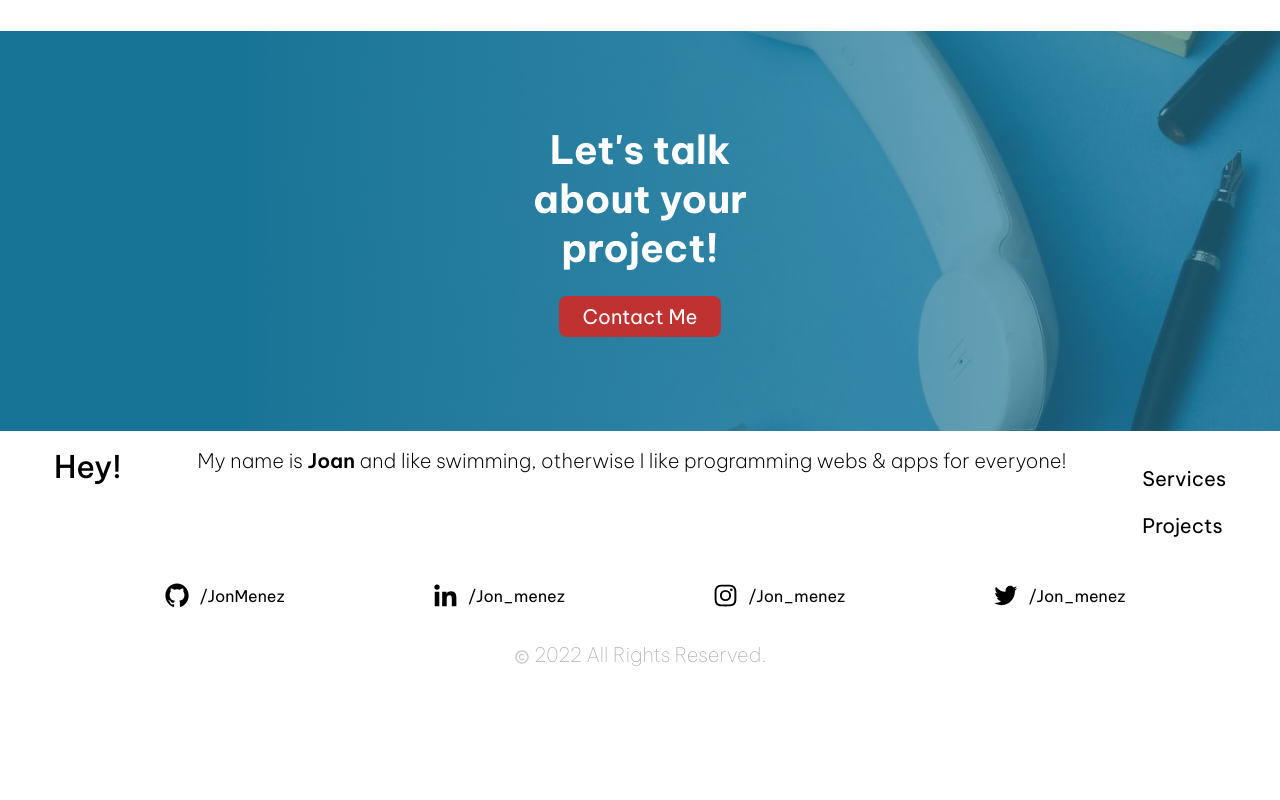
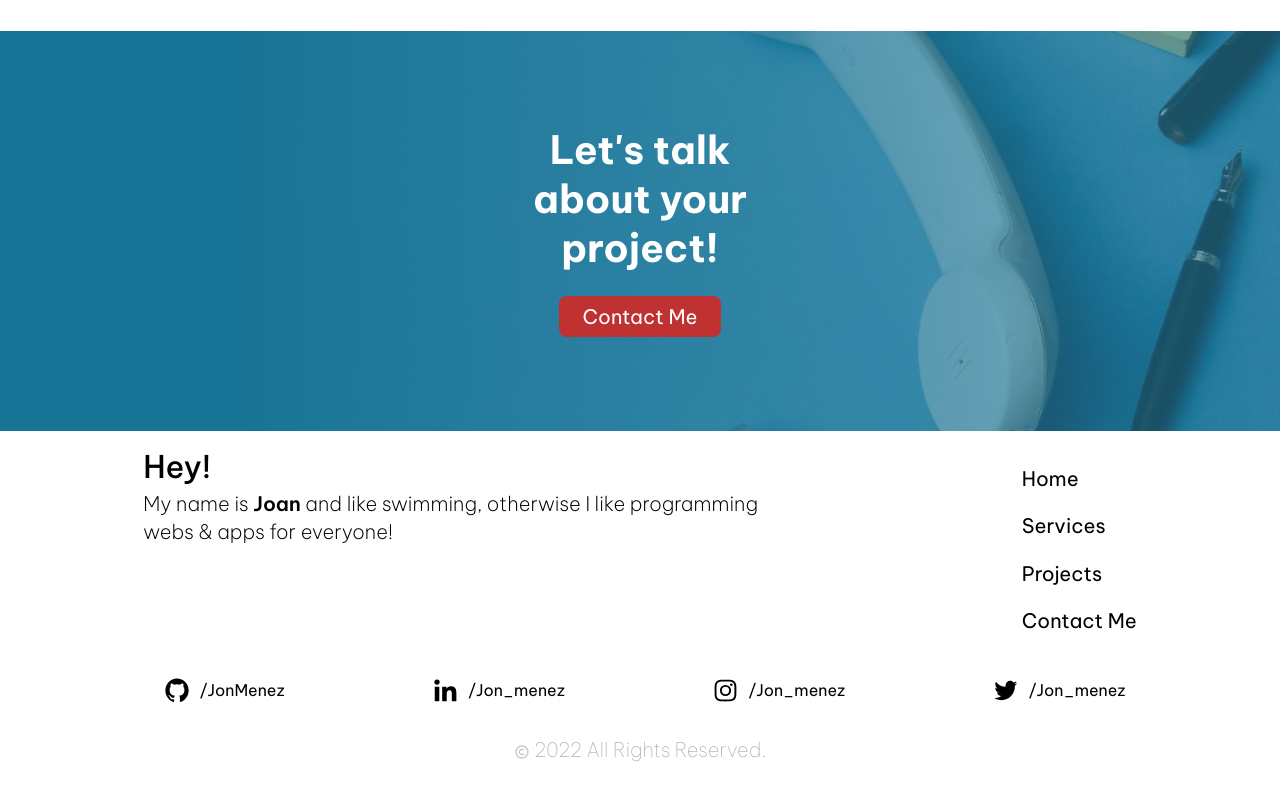
Before and after one commit to JonMenez/landing-page-giDev, a React app: page / in a window 1280 px wide. Shown: the part 2936-3736 px from the top of the page. Before the commit the page ends 3651 px from the top, so only its background shows below. Built offline with nearby package versions, Linux system fonts and the light colour scheme.

Commit message:
[ADD] footer navigation links

```diff
--- /dev/null
+++ b/src/components/NavbarFooter.jsx
@@ -0,0 +1,19 @@
+import * as React  from 'react';
+import { Link }    from 'react-router-dom'
+import '@styles/navBar.scss'
+
+const NavbarFooter = (props) => {
+
+    return (
+        <nav className='footer__navBar'>
+          <ul className='footer__list'>
+              <li className='footer__item'><Link className='footer__links' to="/">Home</Link></li>
+              <li className='footer__item'><Link className='footer__links' to="#">Services</Link></li>
+              <li className='footer__item'><Link className='footer__links' to="/projects">Projects</Link></li>
+              <li className='footer__item'><Link className='footer__links' to="/contact">Contact Me</Link></li>
+          </ul>
+        </nav>
+    )
+}
+
+export default NavbarFooter
--- a/src/containers/Feedback.jsx
+++ b/src/containers/Feedback.jsx
@@ -18,6 +18,12 @@ const Feedback = () => {
          tag="div"
          navigation
          pagination={{ clickable: true }}
+        //  breakpoints= {{
+        //     765: {
+        //       slidesPerView: 2,
+        //       spaceBetween: 5,
+        //     }}
+        // }
            >
             <SwiperSlide><FeedCard/></SwiperSlide>
             <SwiperSlide><FeedCard/></SwiperSlide>
--- a/src/containers/Footer.jsx
+++ b/src/containers/Footer.jsx
@@ -1,5 +1,5 @@
 import * as React      from 'react';
-import Navbar          from '@components/Navbar'
+import NavbarFooter          from '@components/NavbarFooter'
 import SocialMedia     from '@components/SocialMedia';
 import CopyRightIcon   from "@icons/copyRight.svg"
 import "@styles/navBar.scss"
@@ -12,13 +12,11 @@ const Footer = () => {
 
   return (
          <section className='footer'>
-            <h4 className='footer__title'>Hey!</h4>
-            <p className='footer__text'>My name is <span className="footer__name">Joan</span> and like swimming, otherwise I like programming webs & apps for everyone!</p>
-            <Navbar
-            navBar='footer__list'
-            navList='footer__items'
-            navLinks='footer__links'
-            />
+             <div className="footer__about">
+                <h4 className='footer__title'>Hey!</h4>
+                <p className='footer__text'>My name is <span className="footer__name">Joan</span> and like swimming, otherwise I like programming webs & apps for everyone!</p>
+             </div>
+            <NavbarFooter />
             <SocialMedia />
             <div className="footer__copyright">
                 <p className="footer__rights"><img className="footer__copyrightIcon" src={ CopyRightIcon } alt="copyright icon" /> { currentYear() }  All Rights Reserved.</p>
```
